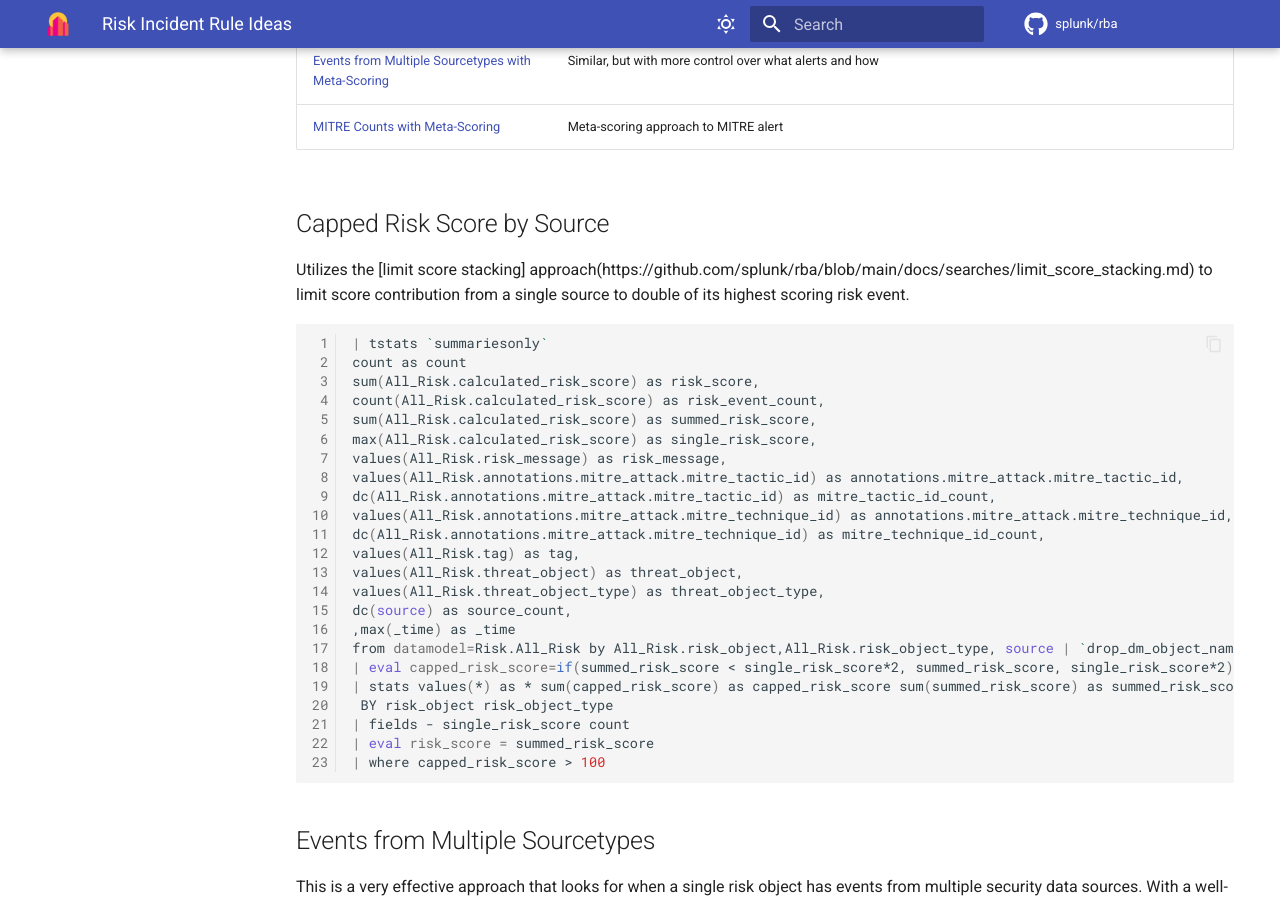
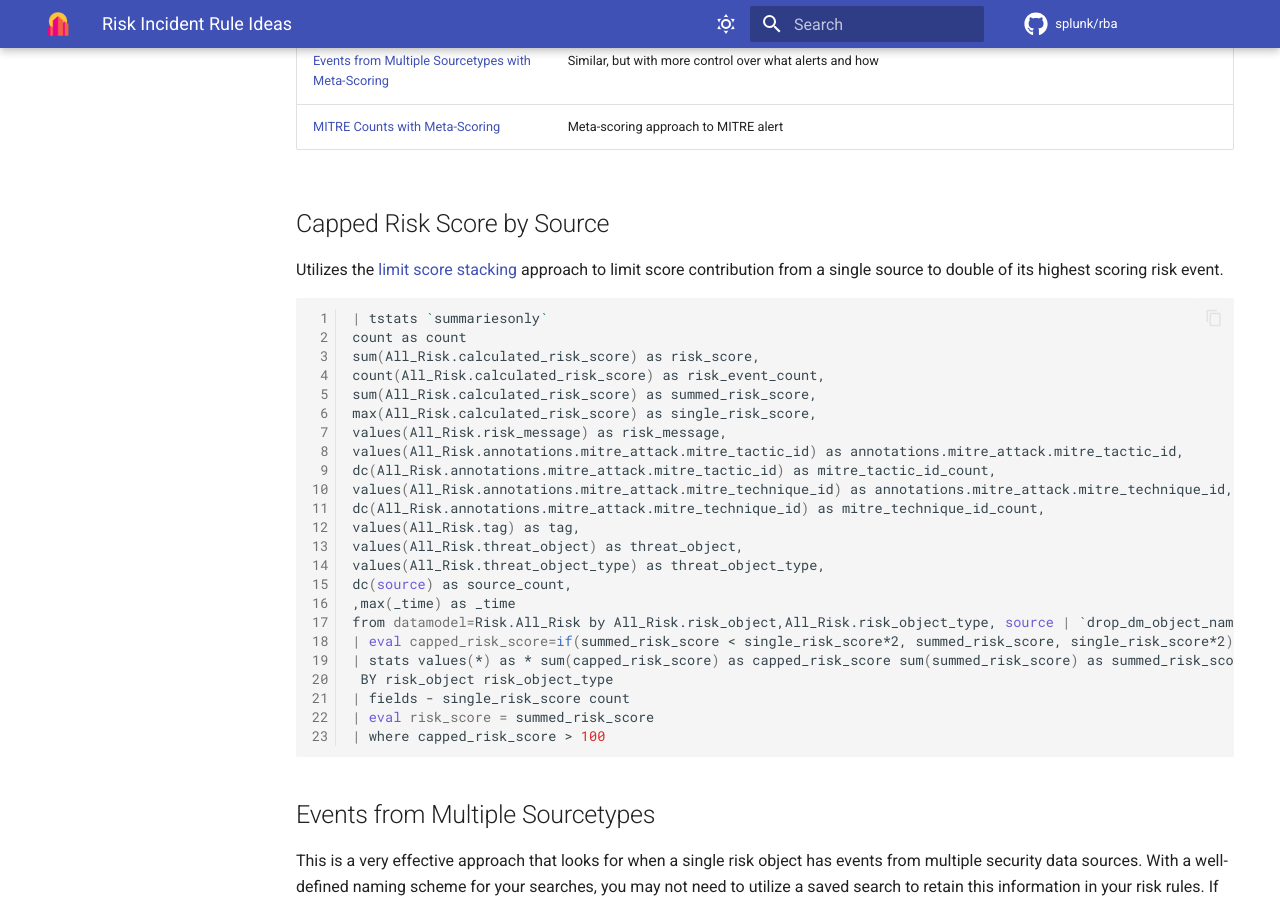
Before and after one commit to splunk/rba, an MkDocs documentation site: the page built from docs/searches/risk_incident_rule_ideas.md, in a window 1280 px wide and 900 px high, scrolled down 414 px. Built offline with MkDocs 1.6.1 and Material for MkDocs 9.7.7, drawn with Linux system fonts in a browser that asks for light colours; comment, search, counter and statistics services are not loaded.

Commit message:
Update risk_incident_rule_ideas.md
quick link fix

````diff
--- a/docs/searches/risk_incident_rule_ideas.md
+++ b/docs/searches/risk_incident_rule_ideas.md
@@ -11,7 +11,7 @@ Here are some alternative ways to alert from the risk index that you may find us
 
 ## Capped Risk Score by Source
 
-Utilizes the [limit score stacking] approach(https://github.com/splunk/rba/blob/main/docs/searches/limit_score_stacking.md) to limit score contribution from a single source to double of its highest scoring risk event.
+Utilizes the [limit score stacking](https://github.com/splunk/rba/blob/main/docs/searches/limit_score_stacking.md) approach to limit score contribution from a single source to double of its highest scoring risk event.
 
 ```shell linenums="1"
 | tstats `summariesonly`
````
